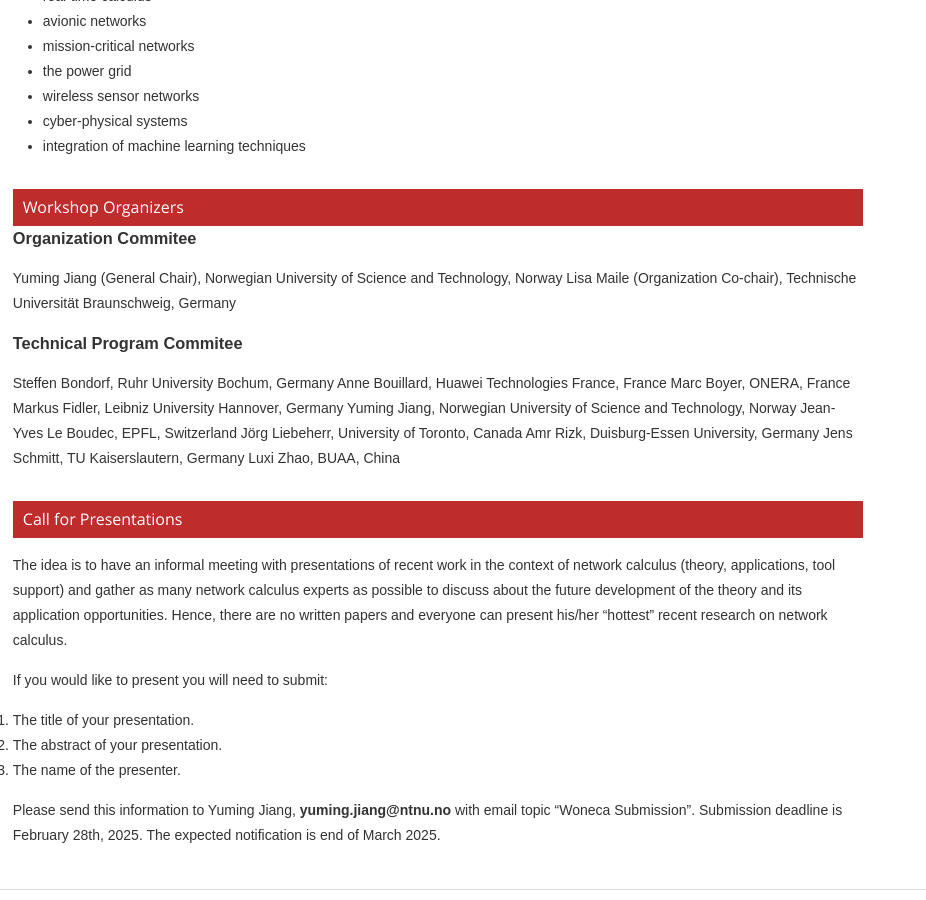
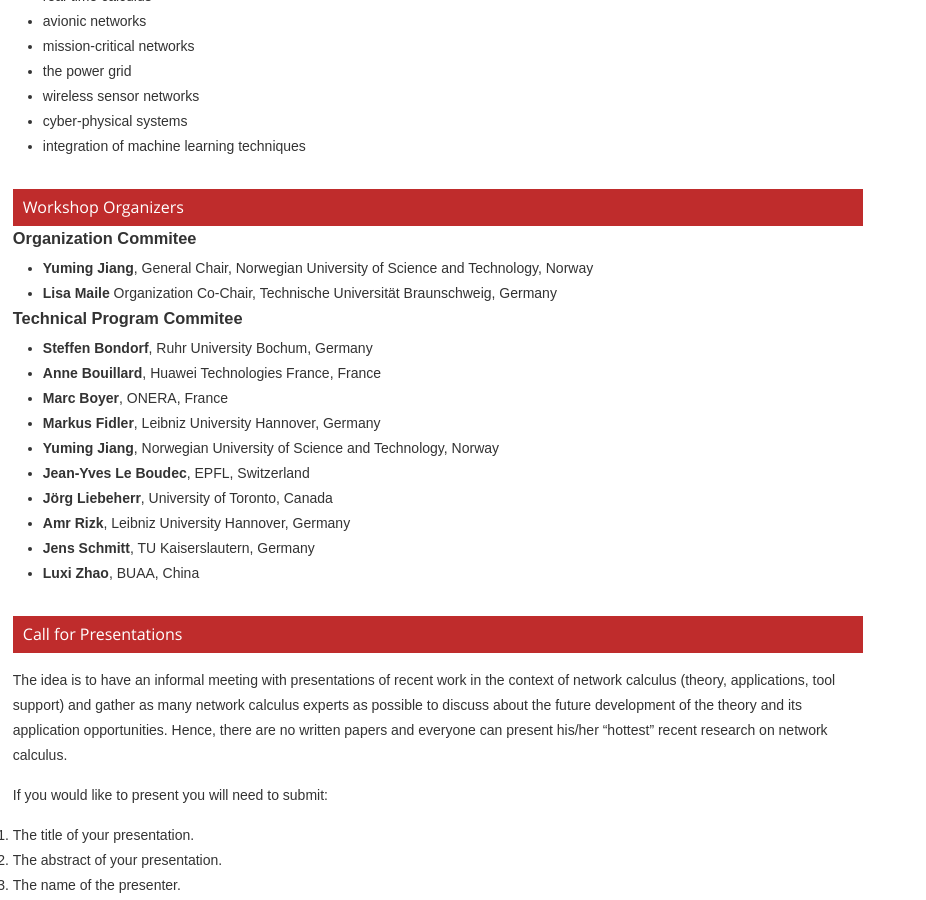
Before and after one commit to ohohlfeld/itc36, a Jekyll site: the page built from woneca.md, in a window 1280 px wide and 900 px high, scrolled down 2473 px. Shown: the whole window, without its empty margins (0-926 px from the left). Built offline with Jekyll 4.4.1, drawn with Linux system fonts in a browser that asks for light colours.

Commit message:
update woneca.md

```diff
--- a/woneca.md
+++ b/woneca.md
@@ -77,21 +77,21 @@
 
 ### Organization Commitee
 
-Yuming Jiang (General Chair), Norwegian University of Science and Technology, Norway
-Lisa Maile (Organization Co-chair), Technische Universität Braunschweig, Germany
+* **Yuming Jiang**, General Chair, Norwegian University of Science and Technology, Norway
+* **Lisa Maile** Organization Co-Chair, Technische Universität Braunschweig, Germany
 
 ### Technical Program Commitee
 
-Steffen Bondorf, Ruhr University Bochum, Germany
-Anne Bouillard, Huawei Technologies France, France
-Marc Boyer, ONERA, France
-Markus Fidler, Leibniz University Hannover, Germany
-Yuming Jiang, Norwegian University of Science and Technology, Norway
-Jean-Yves Le Boudec, EPFL, Switzerland
-Jörg Liebeherr, University of Toronto, Canada
-Amr Rizk, Duisburg-Essen University, Germany
-Jens Schmitt, TU Kaiserslautern, Germany
-Luxi Zhao, BUAA, China
+* **Steffen Bondorf**, Ruhr University Bochum, Germany
+* **Anne Bouillard**, Huawei Technologies France, France
+* **Marc Boyer**, ONERA, France
+* **Markus Fidler**, Leibniz University Hannover, Germany
+* **Yuming Jiang**, Norwegian University of Science and Technology, Norway
+* **Jean-Yves Le Boudec**, EPFL, Switzerland
+* **Jörg Liebeherr**, University of Toronto, Canada
+* **Amr Rizk**, Leibniz University Hannover, Germany
+* **Jens Schmitt**, TU Kaiserslautern, Germany
+* **Luxi Zhao**, BUAA, China
 
 ## Call for Presentations
 
```
